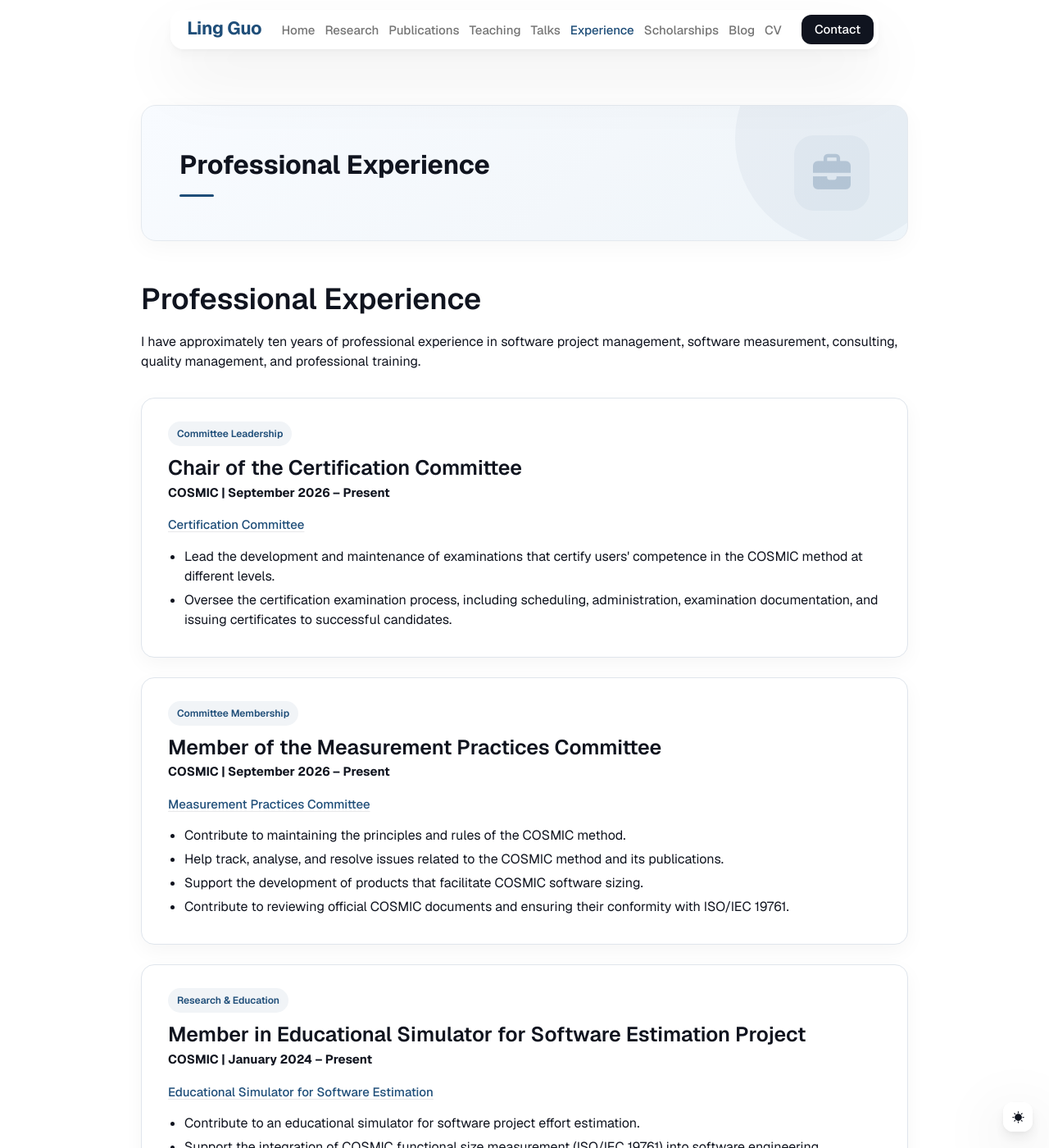
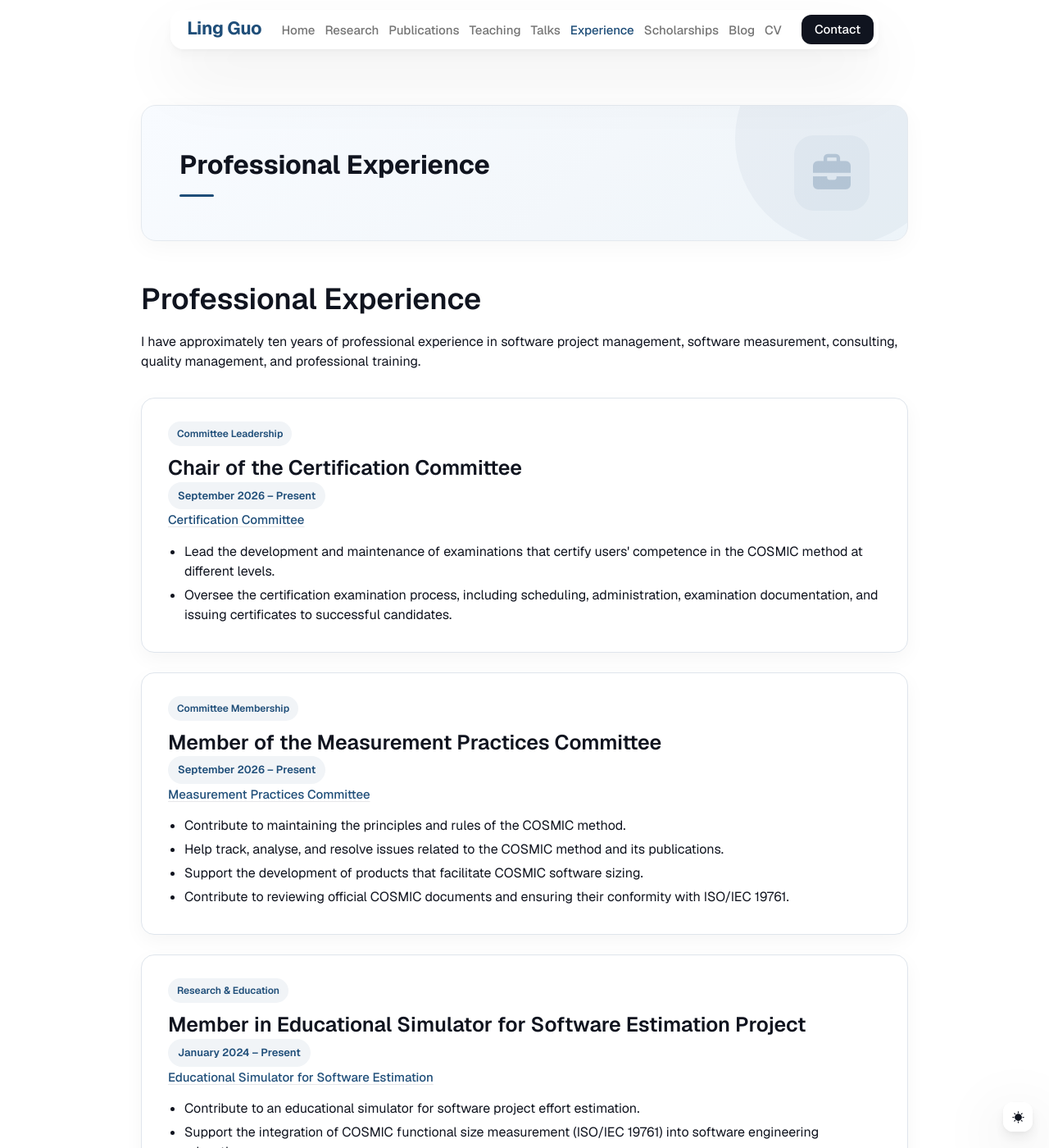
Before and after one commit to lingguo-research/lingguo-tarne, a Jekyll site: the page built from _pages/experience.md, in a window 1280 px wide and 1400 px high. Shown: the whole window at 82% size. Built offline with Jekyll 4.4.1, drawn with Linux system fonts in a browser that asks for light colours; nearby versions of some CDN libraries.

Commit message:
Update experience.md

```diff
--- a/_pages/experience.md
+++ b/_pages/experience.md
@@ -8,9 +8,12 @@ permalink: /experience/
 I have approximately ten years of professional experience in software project management, software measurement, consulting, quality management, and professional training.
 
 <div class="experience-page-card">
-  <span class="experience-page-card__label">Committee Leadership</span>
-  <h2>Chair of the Certification Committee</h2>
-  <p><strong>COSMIC | September 2026 – Present</strong></p>
+  <div>
+    <span class="experience-page-card__label">Committee Leadership</span>
+    <h2>Chair of the Certification Committee</h2>
+  </div>
+
+  <span class="experience-page-card__date">September 2026 – Present</span>
   <p><a href="https://cosmic-sizing.org/organization/committees/certification-committee/">Certification Committee</a></p>
   <ul>
     <li>Lead the development and maintenance of examinations that certify users' competence in the COSMIC method at different levels.</li>
@@ -19,9 +22,12 @@ I have approximately ten years of professional experience in software project ma
 </div>
 
 <div class="experience-page-card">
-  <span class="experience-page-card__label">Committee Membership</span>
-  <h2>Member of the Measurement Practices Committee</h2>
-  <p><strong>COSMIC | September 2026 – Present</strong></p>
+  <div>
+    <span class="experience-page-card__label">Committee Membership</span>
+    <h2>Member of the Measurement Practices Committee</h2>
+  </div>
+
+  <span class="experience-page-card__date">September 2026 – Present</span>
   <p><a href="https://cosmic-sizing.org/organization/committees/measurement-practices-committee">Measurement Practices Committee</a></p>
   <ul>
     <li>Contribute to maintaining the principles and rules of the COSMIC method.</li>
@@ -32,9 +38,12 @@ I have approximately ten years of professional experience in software project ma
 </div>
 
 <div class="experience-page-card">
-  <span class="experience-page-card__label">Research & Education</span>
-  <h2>Member in Educational Simulator for Software Estimation Project</h2>
-  <p><strong>COSMIC | January 2024 – Present</strong></p>
+  <div>
+    <span class="experience-page-card__label">Research & Education</span>
+    <h2>Member in Educational Simulator for Software Estimation Project</h2>
+  </div>
+
+  <span class="experience-page-card__date">January 2024 – Present</span>
   <p><a href="https://cosmic-sizing.org/educational-simulator-for-software-estimation/">Educational Simulator for Software Estimation</a></p>
   <ul>
     <li>Contribute to an educational simulator for software project effort estimation.</li>
```
